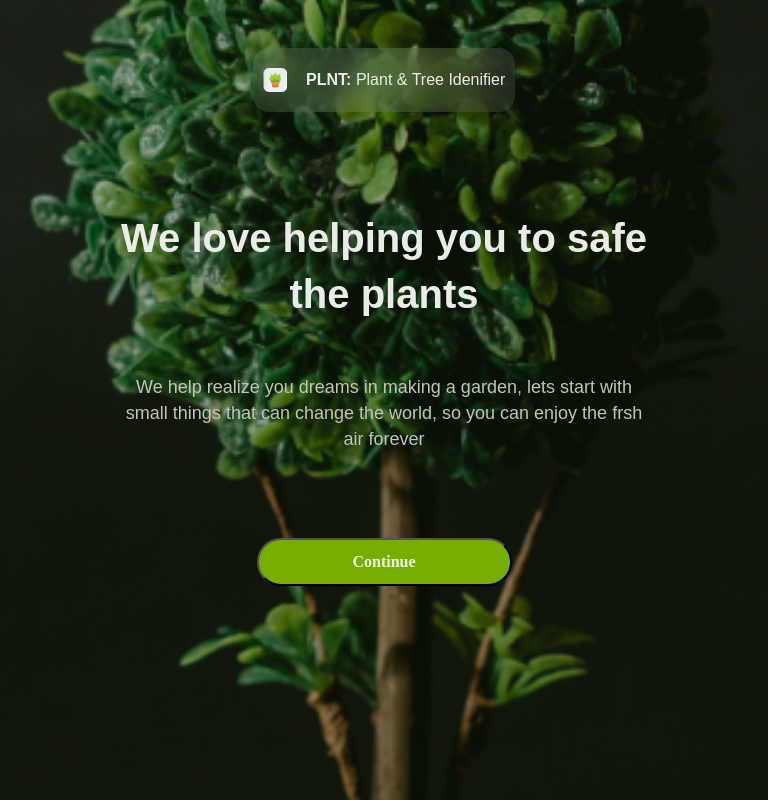
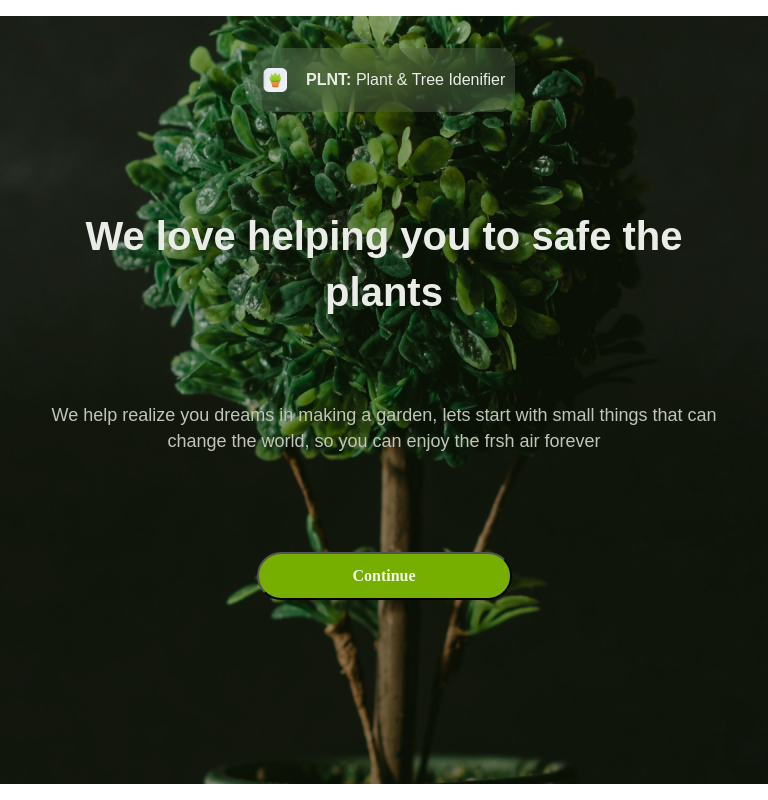
Before and after one commit to VladMeleshko/mobyrix, a React (Create React App) app: page / in a window 768 px wide. Built offline with nearby package versions, Linux system fonts and the light colour scheme.

Commit message:
style: refactor styles

```diff
--- a/src/components/download-app-page/DownloadAppPage.module.css
+++ b/src/components/download-app-page/DownloadAppPage.module.css
@@ -5,7 +5,7 @@
     align-items: center;
     width: 100%;
     height: 100%;
-    background: url('../../img/desktop/download-app-page/Image.png') center/115% no-repeat fixed;
+    background: url('../../img/desktop/download-app-page/Image.png') center no-repeat fixed;
 }
 
 .downloadAppPage__info {
@@ -232,10 +232,21 @@ a {
     text-decoration: none;
 }
 
+@media (min-width: 1350px) {
+    .downloadAppPage {
+        background-size: 100%;
+    }
+}
+
+@media (min-height: 1023px) and (max-width: 1025px) {
+    .downloadAppPage {
+        background: url('../../img/middle-screen/download-app-page/Image.png') center/180% no-repeat fixed !important;
+    }
+}
+
 @media (max-width: 1025px) {
     .downloadAppPage {
-        height: 110%;
-        background: url('../../img/middle-screen/download-app-page/Image.png') center/120% no-repeat fixed;
+        background: url('../../img/middle-screen/download-app-page/Image.png') center no-repeat fixed;
     }
 
     .downloadAppPage__downloadAndInfoLinks {
@@ -243,24 +254,25 @@ a {
     }
 }
 
-@media (max-width: 801px) and (max-height: 601px) {
+@media (max-height: 850px) and (min-width: 300px) {
     .downloadAppPage {
-        height: 155%;
+        min-height: 950px;
     }
 }
 
-@media (max-width: 801px) and (max-height: 501px) {
+@media (max-height: 600px) and (min-width: 300px) {
     .downloadAppPage {
-        height: 190%;
+        min-height: 895px;
+    }
+}
+
+@media (max-height: 700px) and (min-width: 250px) {
+    .downloadAppPage {
+        min-height: 895px;
     }
 }
 
 @media (max-width: 769px) {
-    .downloadAppPage {
-        height: 115%;
-        background: url('../../img/mobile/download-app-page/Image.png') center/120% no-repeat fixed;
-    }
-
     .downloadAppPage__info {
         width: 80%;
     }
@@ -280,11 +292,11 @@ a {
 
 @media (max-width: 376px) {
     .downloadAppPage {
-        min-height: 100%;
+        background: url('../../img/mobile/download-app-page/Image.png') center no-repeat fixed;
     }
 
     .downloadAppPage__commentsCarousel {
-        height: 25%;
+        height: 40%;
     }
 
     .commentsCarousel__comment {
--- a/src/components/header/Header.module.css
+++ b/src/components/header/Header.module.css
@@ -41,7 +41,8 @@
 
 @media (max-width: 376px) {
     .header {
-        flex: 0 1 16%;
+        flex: 0 1 20%;
+        width: 80%;
     }
 
     .logo {
--- a/src/components/main-page/MainInfo.module.css
+++ b/src/components/main-page/MainInfo.module.css
@@ -4,22 +4,22 @@
     flex-direction: column;
     width: 100%;
     height: 100%;
-    background: url('../../img/desktop/main-page/Image.png') center/115% no-repeat fixed;
+    background: url('../../img/desktop/main-page/Image.png') center no-repeat fixed;
 }
 
 .mainInfo {
+    margin: 0 auto;
     display: flex;
-    flex: 0 1 53%;
-    margin: 0 auto;
+    flex-direction: column;
+    flex: 0 1 45%;
+    align-items: center;
+    justify-content: flex-end;
     width: 623px;
     height: 358px;
-    display: flex;
-    flex-direction: column;
-    align-items: center;
-    justify-content: center;
 }
 
 .title {
+    flex: 0 1 23%;
     margin: 0;
     font-family: Arial, Helvetica, sans-serif;
     font-style: normal;
@@ -31,6 +31,7 @@
 }
 
 .subTitle {
+    flex: 0 1 20%;
     font-family: Arial, Helvetica, sans-serif;
     font-style: normal;
     font-weight: 500;
@@ -40,7 +41,12 @@
     color: #C1C5B9;
 }
 
+.mainInfo a {
+    flex: 0 1 7%;
+}
+
 .startButton {
+    flex: 0 1 10%;
     width: 255px;
     height: 48px;
     background: #77AF00;
@@ -54,16 +60,25 @@
     color: #F1F7E6;
 }
 
+@media (min-width: 1350px) {
+    .mainInfoPage {
+        background-size: 100%;
+    }
+}
+
+@media (min-height: 1023px) and (max-width: 1025px) {
+    .mainInfoPage {
+        background: url('../../img/middle-screen/main-page/Image.png') center/180% no-repeat fixed !important;
+    }
+}
+
 @media (max-width: 1025px) {
     .mainInfoPage {
-        background: url('../../img/middle-screen/main-page/Image.png') center/120% no-repeat fixed;
+        background: url('../../img/middle-screen/main-page/Image.png') center no-repeat fixed;
     }
 
     .mainInfo {
-        flex: 0 1 47%;
-        justify-content: space-between;
-        margin-top: 50px;
-        width: 70%;
+        flex: 0 1 55%;
     }
 
     .title {
@@ -76,23 +91,38 @@
 }
 
 @media (max-width: 769px) {
-    .mainInfoPage {
-        background: url('../../img/mobile/main-page/Image.png') center/120% no-repeat fixed;
+    .mainInfo {
+        width: 90%;
     }
 
     .title {
         font-size: 40px;
         line-height: 56px;
     }
-
-    .subTitle {
-        flex: 0 1 40%;
-    }
 }
 
 @media (max-width: 376px) {
+    .mainInfoPage {
+        background: url('../../img/mobile/main-page/Image.png') center no-repeat fixed;
+    }
+
     .mainInfo {
-        width: 90%;
-        flex: 0 1 57%;
+        flex: 0 1 56%;
+    }
+
+    .title {
+        flex: 0 1 35%;
+    }
+
+    .subTitle {
+        flex: 0 1 35%;
+    }
+
+    .mainInfo a {
+        width: 75%;
+    }
+
+    .startButton {
+        width: 100%;
     }
 }
--- a/src/components/progress-bar/ProgressBar.module.css
+++ b/src/components/progress-bar/ProgressBar.module.css
@@ -1,13 +1,13 @@
 .indexedStep {
+    display: flex;
+    justify-content: center;
+    align-items: center;
     color: white;
     width: 20px;
     height: 20px;
     font-size: 12px;
     background-color: #273210;
     border-radius: 50%;
-    display: flex;
-    justify-content: center;
-    align-items: center;
     opacity: 0.6;
   }
 
@@ -22,9 +22,3 @@
   background-color: #EAECE8;
   opacity: 1;
 }
-
-/* .indexedStep.unaccomplished {
-  color: #273210;
-  background-color: #EAECE8;
-  opacity: 1;
-} */
--- a/src/components/questions-page/QuestionsPage.module.css
+++ b/src/components/questions-page/QuestionsPage.module.css
@@ -4,21 +4,22 @@
     flex-direction: column;
     width: 100%;
     height: 100%;
-    background: url('../../img/desktop/questions/Image.png') center/115% no-repeat fixed;
+    background: url('../../img/desktop/questions/Image.png') center no-repeat fixed;
 }
 
 .questionsField {
-    position: relative;
-    width: 545px;
     margin: 0 auto;
     display: flex;
     flex-direction: column;
     justify-content: space-around;
+    flex: 0 1 71%;
+    width: 545px;
 }
 
 .questionsField__questions {
     display: flex;
     flex-direction: column;
+    flex: 0 1 50%;
 }
 
 .questionsField__questionsTitle {
@@ -88,9 +89,21 @@
     cursor: pointer;
 }
 
+@media (min-width: 1350px) {
+    .questionsPage {
+        background-size: 100%;
+    }
+}
+
+@media (min-height: 1023px) and (max-width: 1025px) {
+    .questionsPage {
+        background: url('../../img/middle-screen/questions/Image.png') center/180% no-repeat fixed !important;
+    }
+}
+
 @media (max-width: 1025px) {
     .questionsPage {
-        background: url('../../img/middle-screen/questions/Image.png') center/120% no-repeat fixed;
+        background: url('../../img/middle-screen/questions/Image.png') center no-repeat fixed;
     }
 
     .questionsField__buttons {
@@ -98,17 +111,13 @@
     }
 }
 
-/* @media (max-width: 800px) and (max-height: 600px) {
+@media (max-height: 600px) and (min-width: 500px) {
     .questionsPage {
-        height: 115%;
+        height: 600px;
     }
-} */
+}
 
 @media (max-width: 769px) {
-    .questionsPage {
-        background: url('../../img/mobile/questions/Image.png') center/120% no-repeat fixed;
-    }
-
     .questionsField {
         width: 90%;
     }
@@ -132,8 +141,8 @@
     }
 }
 
-@media (max-width: 800px) and (max-height: 600px) {
+@media (max-width: 376px) {
     .questionsPage {
-        height: 115%;
+        background: url('../../img/mobile/questions/Image.png') center no-repeat fixed;
     }
 }
--- a/src/index.css
+++ b/src/index.css
@@ -36,7 +36,7 @@ code {
 
 @media (max-width: 376px) {
   .carousel.carousel-slider .control-arrow {
-    top: 50% !important;
+    top: 55% !important;
   }
 
   .control-arrow.control-prev {
@@ -47,3 +47,9 @@ code {
     right: 35% !important;
   }
 }
+
+@media (max-width: 360px) {
+  .carousel.carousel-slider .control-arrow {
+    display: none;
+  }
+}
```
